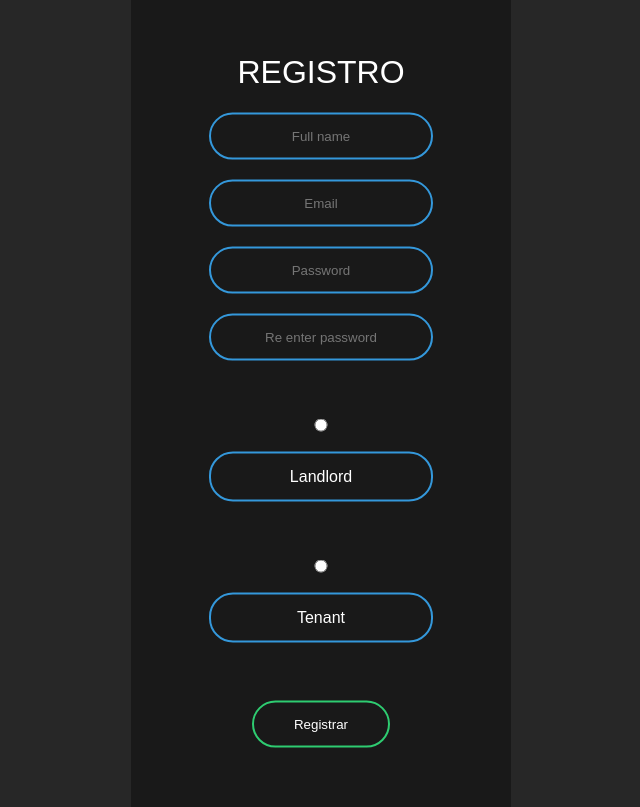
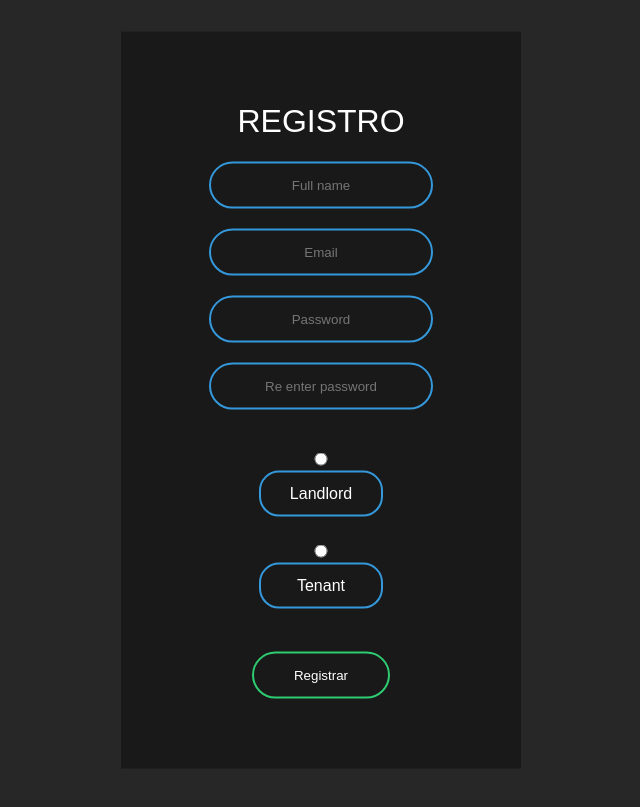
Before and after one commit to lender512/Proyecto-DBP, a Flask app: page /signInButton in a window 1280 px wide. Shown: the whole page, without its empty margins (319-959 px from the left). After the commit the page ends 768 px from the top, so only its background shows below. Run offline with Flask 2, Linux system fonts and the light colour scheme.

Commit message:
css mejorado style login

```diff
--- a/Proyecto/app/static/css/stylelogin.css
+++ b/Proyecto/app/static/css/stylelogin.css
@@ -6,7 +6,7 @@ body{
   }
   .box{
     width: 300px;
-    padding: 40px;
+    padding: 50px;
     position: absolute;
     top: 50%;
     left: 50%;
@@ -60,13 +60,13 @@ body{
     border:0;
     background: none;
     display: block;
-    margin: 20px auto;
+    margin: 5px auto;
     border: 2px solid #3498db;
-    padding: 14px 10px;
-    width: 200px;
+    padding: 12px 10px;
+    width: 100px;
     outline: none;
     color: white;
-    border-radius: 24px;
+    border-radius: 20px;
     transition: 0.25s;
   }
 
```
